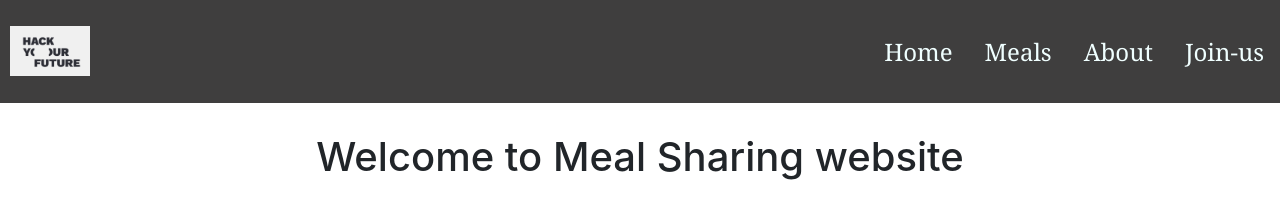
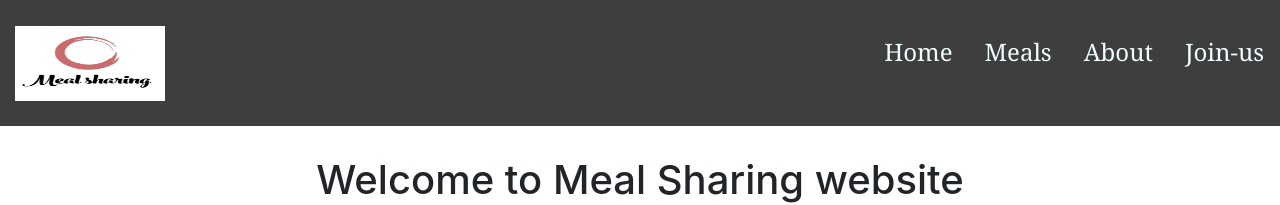
Before and after one commit to islam-fawzy25/meal-sharing, a React app: page / in a window 1280 px wide. Shown: the top 205 px of the page. Built offline with nearby package versions, Linux system fonts and the light colour scheme.

Commit message:
added logo

```diff
--- a/public/index.html
+++ b/public/index.html
@@ -3,13 +3,13 @@
   <head>
     <meta charset="utf-8" />
     <base href="/" />
-    <link rel="shortcut icon" href="favicon.ico" />
+    <link rel="shortcut icon" href="../src/client/assets/images/mealLogo.png" />
     <meta
       name="viewport"
       content="width=device-width, initial-scale=1, shrink-to-fit=no"
     />
     <!-- Primary Meta Tags -->
-    <title>Meal Sharing App</title>
+    <title>Meal sharing </title>
     <meta name="title" content="Meal Sharing App" />
     <meta
       name="description"
--- a/src/client/components/structures/Nav/Nav.js
+++ b/src/client/components/structures/Nav/Nav.js
@@ -1,7 +1,7 @@
 import React from "react";
 import { Link } from "react-router-dom";
 import "./nav.css";
-import logo from "../../../assets/images/hyf.png";
+import logo from "../../../assets/images/mealLogo.png";
 
 const NavBar = () => {
   return (
--- a/src/client/components/structures/Nav/nav.css
+++ b/src/client/components/structures/Nav/nav.css
@@ -27,6 +27,7 @@
  }
 
  .logo{
- height: 50px;
- margin-left: 10px ;
+ width: 150px;
+ height: 75px;
+ margin-left: 15px ;
 }
```
Also changed, not shown: src/client/assets/images/logo.jpg (added), src/client/assets/images/meal-logo.jpg (added), src/client/assets/images/mealLogo.png (added).
